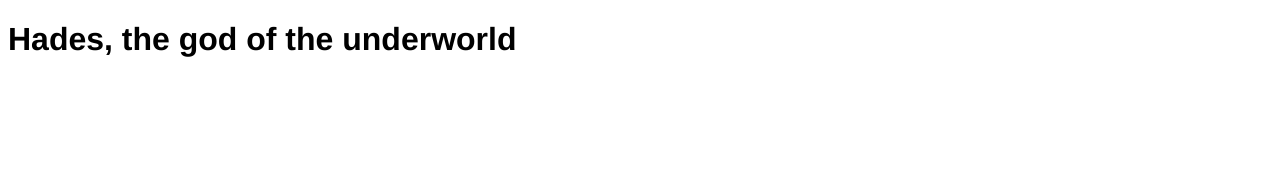
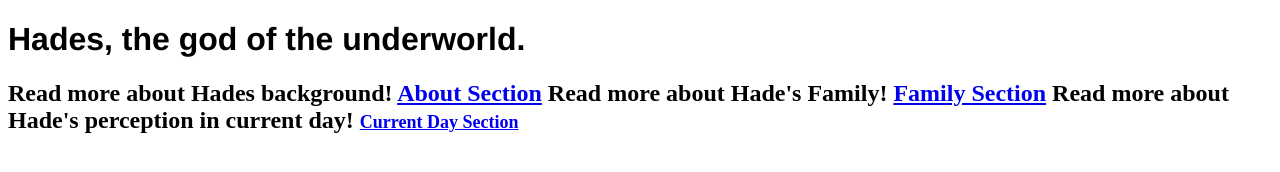
Before and after one commit to jdmar3-comp426/a01-ferngarc789, a website: page index.html in a window 1280 px wide. Drawn offline with Linux system fonts and the light colour scheme.

Commit message:
Some Changes

```diff
--- a/index.html
+++ b/index.html
@@ -8,7 +8,17 @@
     <link rel="stylesheet" href="styles.css">
 </head>
 <body>
-    <H1>Hades, the god of the underworld
-    </H1>
+    <h1>Hades, the god of the underworld.
+    </h1>
+    <h2>
+        Read more about Hades background!
+        <a href="about.html">About Section</a>
+        Read more about Hade's Family!
+        <a id = "NIGHT" href="family.html">Family Section</a>
+        Read more about Hade's perception in current day!
+        <a class = "day" href="currentDay.html">Current Day Section</a>
+
+    </h2>
+
 </body>
 </html>
--- a/styles.css
+++ b/styles.css
@@ -1,4 +1,13 @@
-H1 {
+h1 {
     position: center;
     font-family: 'Franklin Gothic Medium', 'Arial Narrow', Arial, sans-serif;
 }
+a {
+    border: aqua;
+}
+.day {
+    font-size: large;
+}
+#NIGHT {
+    text-align: right;
+}
```
Also changed, not shown: currentDay.html (added), family.html (added).
